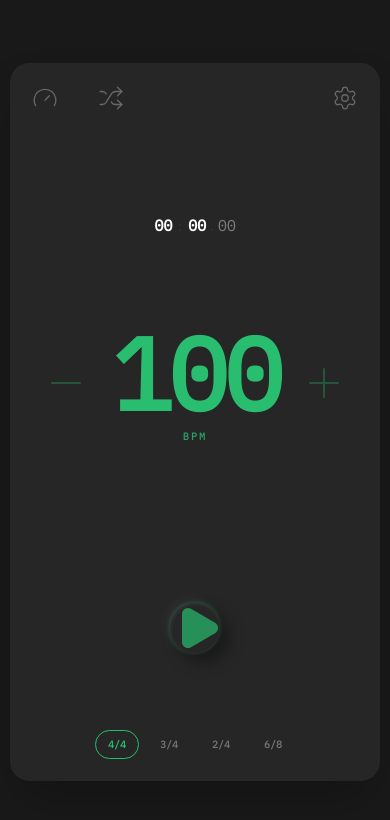
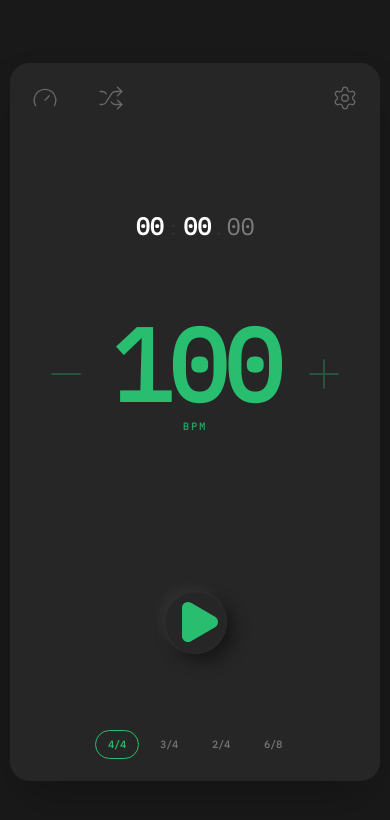
Before and after one commit to DonElDoug/metronome-widget, a React (Vite) app: page / in a window 390 px wide. Shown: the top 820 px of the page. Built offline with nearby package versions, Linux system fonts and the light colour scheme; no server answers.

Commit message:
Improve UI visibility for small screens

```diff
--- a/src/App.tsx
+++ b/src/App.tsx
@@ -516,7 +516,7 @@ function App() {
                         ref={reactorRef}
                         onClick={togglePlay}
                         // Fluid sizing
-                        className={`relative w-[13vmin] h-[13vmin] rounded-full flex items-center justify-center transition-all duration-300 z-40 overflow-hidden group ${isPlaying ? 'neu-layered-pressed' : 'neu-layered-raised'}`}
+                        className={`relative w-[max(64px,13vmin)] h-[max(64px,13vmin)] rounded-full flex items-center justify-center transition-all duration-300 z-40 overflow-hidden group ${isPlaying ? 'neu-layered-pressed' : 'neu-layered-raised'}`}
                         style={{
                             backgroundColor: 'var(--card-bg)',
                             color: 'var(--accent-color)',
@@ -538,7 +538,7 @@ function App() {
                                 <div className="w-2 h-8 bg-current rounded-full opacity-90 shadow-[0_0_10px_currentColor]" />
                             </div>
                         ) : (
-                            <Play size={48} className="ml-1.5 z-10 text-current opacity-70 transition-transform duration-300 hover:scale-110" fill="currentColor" />
+                            <Play size={48} className="ml-1.5 z-10 text-current opacity-100 transition-transform duration-300 hover:scale-110" fill="currentColor" />
                         )}
                     </button>
                 </div>
--- a/src/components/TimerDisplay.tsx
+++ b/src/components/TimerDisplay.tsx
@@ -19,15 +19,15 @@ export function TimerDisplay({ timeMs, onAddFiveMinutes, onReset, showReset }: T
 
         return (
             <div className="flex items-baseline font-mono tabular-nums leading-none tracking-tight">
-                <span className="text-[4vmin] font-semibold text-white">
+                <span className="text-[clamp(24px,6vmin,64px)] font-semibold text-white">
                     {String(minutes).padStart(2, '0')}
                 </span>
-                <span className="mx-1 opacity-5 font-thin text-[3.5vmin]">:</span>
-                <span className="text-[4vmin] font-semibold text-white">
+                <span className="mx-1 opacity-5 font-thin text-[clamp(20px,5vmin,40px)]">:</span>
+                <span className="text-[clamp(24px,6vmin,64px)] font-semibold text-white">
                     {String(seconds).padStart(2, '0')}
                 </span>
-                <span className="mx-0.5 opacity-5 text-[3.5vmin] font-thin">.</span>
-                <span className="text-[4vmin] font-light text-white opacity-40">
+                <span className="mx-0.5 opacity-5 text-[clamp(20px,5vmin,40px)] font-thin">.</span>
+                <span className="text-[clamp(24px,6vmin,64px)] font-light text-white opacity-40">
                     {String(hundredths).padStart(2, '0')}
                 </span>
             </div>
@@ -46,7 +46,7 @@ export function TimerDisplay({ timeMs, onAddFiveMinutes, onReset, showReset }: T
                 <button
                     onClick={(e) => { e.stopPropagation(); onReset(); }}
                     className="
-                        group relative w-[80px] h-[32px] rounded-full
+                        group relative w-[ max(80px,10vmin) ] h-[ max(32px,4vmin) ] rounded-full
                         flex items-center justify-center
                         transition-all duration-300 ease-out
                         overflow-hidden
@@ -69,7 +69,7 @@ export function TimerDisplay({ timeMs, onAddFiveMinutes, onReset, showReset }: T
                     />
 
                     <span
-                        className="relative z-10 text-[1.1vmin] font-bold tracking-widest transition-colors duration-300"
+                        className="relative z-10 text-[max(11px,1.3vmin)] font-bold tracking-widest transition-colors duration-300"
                         style={{ color: 'currentcolor' }}
                     >
                         RESET
```
